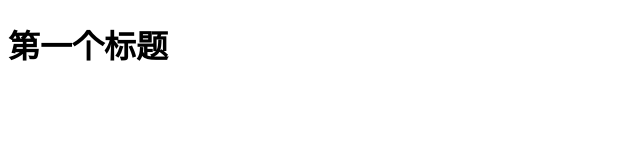
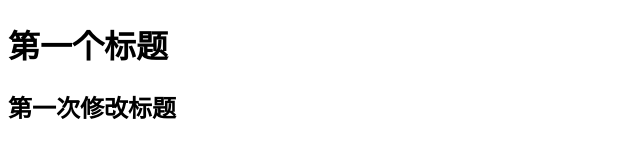
Before and after one commit to HfZhao1998/HfZhao1998.github.io, a plain HTML site: page 1.html in a window 1280 px wide. Shown: the whole page, without its empty margins (0-640 px from the left). Drawn offline with Linux system fonts and the light colour scheme.

Commit message:
第一次修改

```diff
--- a/1.html
+++ b/1.html
@@ -8,5 +8,6 @@
 </head>
 <body>
     <h1>第一个标题</h1>
+    <h2>第一次修改标题</h2>
 </body>
 </html>
```
